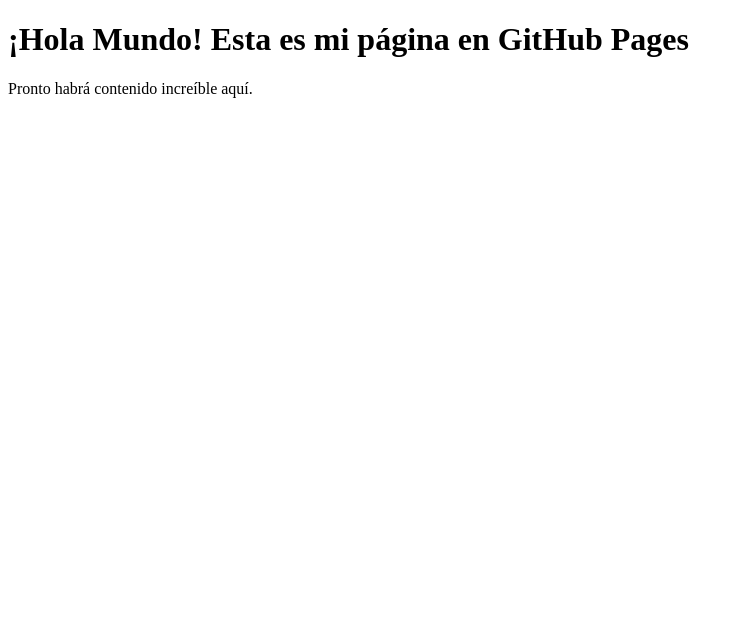
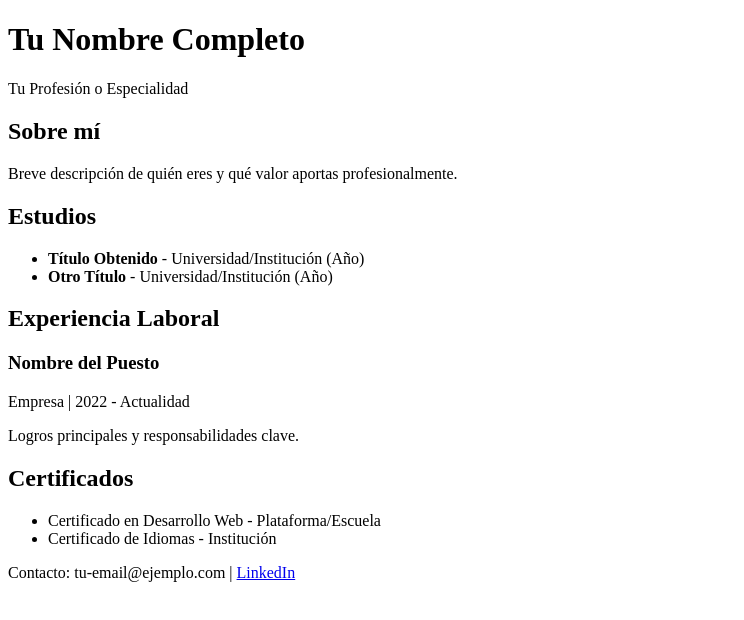
Before and after one commit to Mauricio-Terrazas-M/Mauricio-Terrazas.github.io, a plain HTML site: page index.html in a window 1280 px wide. Shown: the whole page, without its empty margins (0-744 px from the left). Drawn offline with Linux system fonts and the light colour scheme.

Commit message:
Index.html

```diff
--- a/index.html
+++ b/index.html
@@ -1,10 +1,52 @@
 <!DOCTYPE html>
-<html>
+<html lang="es">
 <head>
-    <title>Mi Página en GitHub</title>
+    <meta charset="UTF-8">
+    <meta name="viewport" content="width=device-width, initial-scale=1.0">
+    <title>Mi Portafolio Profesional</title>
+    <link rel="stylesheet" href="style.css">
+    <link href="https://fonts.googleapis.com/css2?family=Inter:wght@400;700&display=swap" rel="stylesheet">
 </head>
 <body>
-    <h1>¡Hola Mundo! Esta es mi página en GitHub Pages</h1>
-    <p>Pronto habrá contenido increíble aquí.</p>
+    <header>
+        <h1>Tu Nombre Completo</h1>
+        <p>Tu Profesión o Especialidad</p>
+    </header>
+
+    <main>
+        <section>
+            <h2>Sobre mí</h2>
+            <p>Breve descripción de quién eres y qué valor aportas profesionalmente.</p>
+        </section>
+
+        <section>
+            <h2>Estudios</h2>
+            <ul>
+                <li><strong>Título Obtenido</strong> - Universidad/Institución (Año)</li>
+                <li><strong>Otro Título</strong> - Universidad/Institución (Año)</li>
+            </ul>
+        </section>
+
+        <section>
+            <h2>Experiencia Laboral</h2>
+            <div class="job">
+                <h3>Nombre del Puesto</h3>
+                <span>Empresa | 2022 - Actualidad</span>
+                <p>Logros principales y responsabilidades clave.</p>
+            </div>
+        </section>
+
+        <section>
+            <h2>Certificados</h2>
+            <ul>
+                <li>Certificado en Desarrollo Web - Plataforma/Escuela</li>
+                <li>Certificado de Idiomas - Institución</li>
+            </ul>
+        </section>
+    </main>
+
+    <footer>
+        <p>Contacto: tu-email@ejemplo.com | <a href="https://linkedin.com/in/tuusuario">LinkedIn</a></p>
+    </footer>
 </body>
 </html>
```
